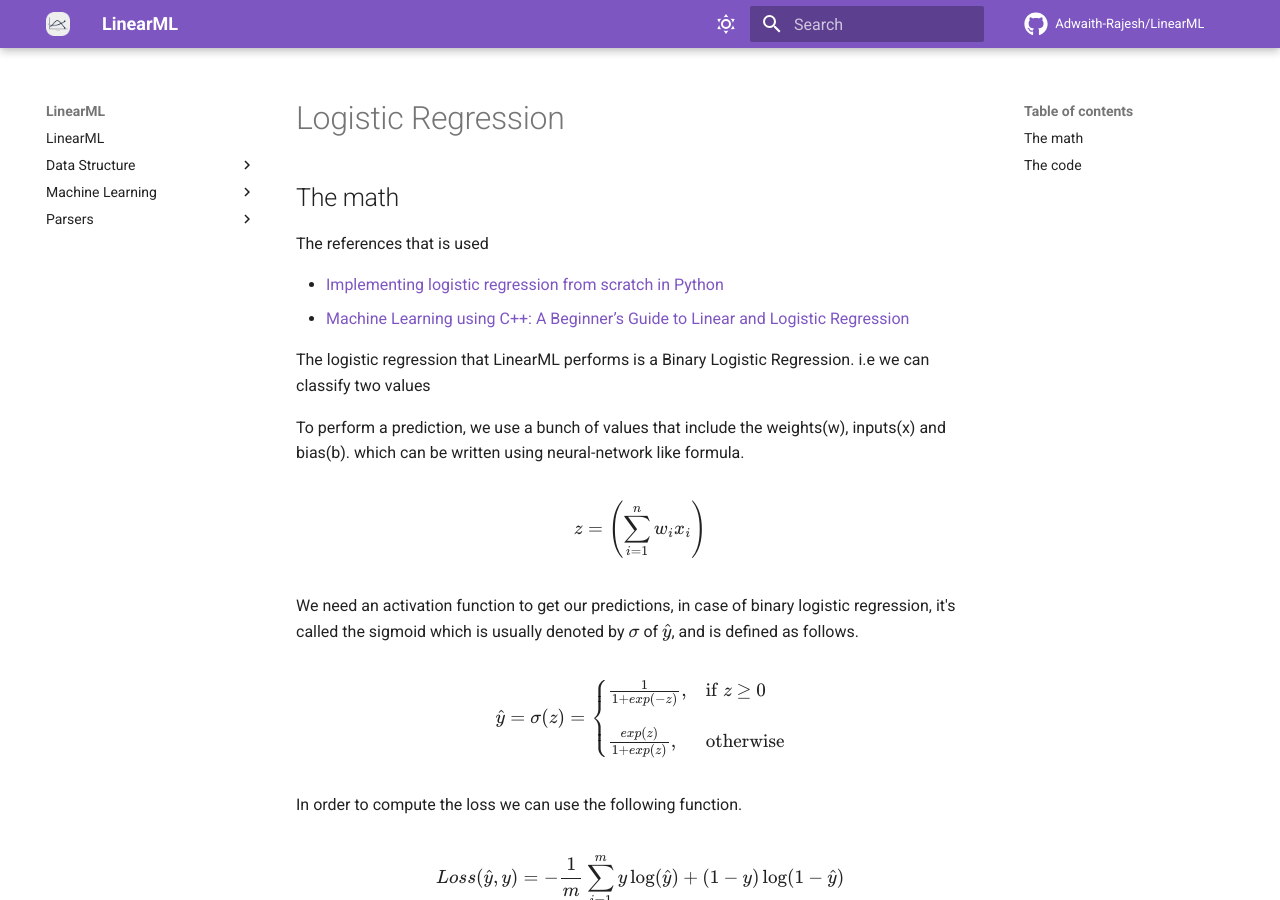
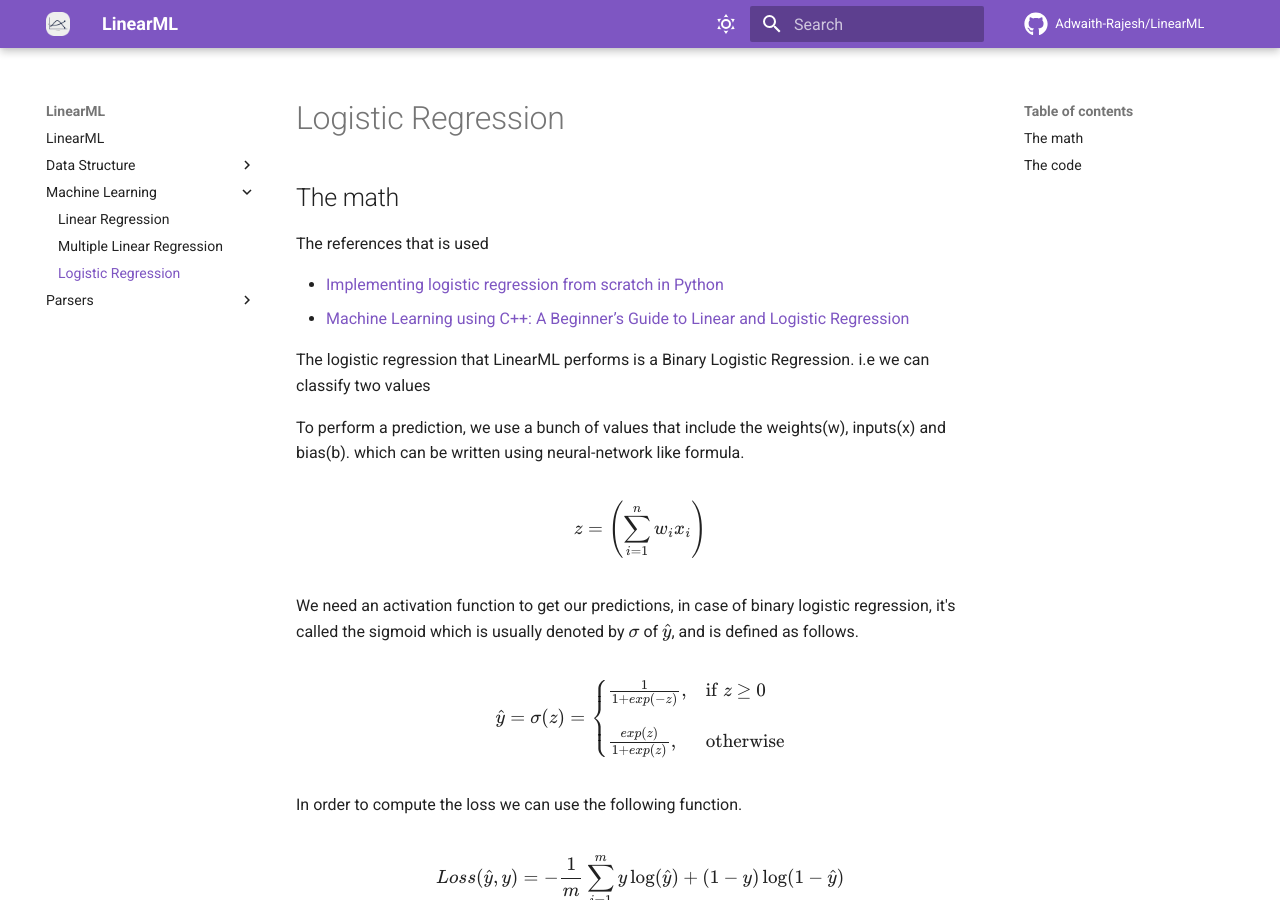
Before and after one commit to Adwaith-Rajesh/LinearML, an MkDocs documentation site: the page built from docs/ml/logregress.md, in a window 1280 px wide and 900 px high. Built offline with MkDocs 1.6.1 and Material for MkDocs 9.7.7, drawn with Linux system fonts in a browser that asks for light colours; comment, search, counter and statistics services are not loaded.

Commit message:
added logregress to nav

```diff
--- a/mkdocs.yml
+++ b/mkdocs.yml
@@ -28,6 +28,7 @@ nav:
   - Machine Learning:
     - Linear Regression: ml/linregress.md
     - Multiple Linear Regression: ml/multiregress.md
+    - Logistic Regression: ml/logregress.md
   - Parsers:
     - CSV: parsers/csv.md
 
```
